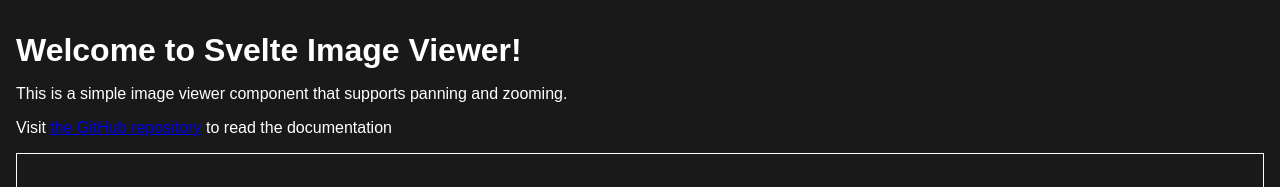
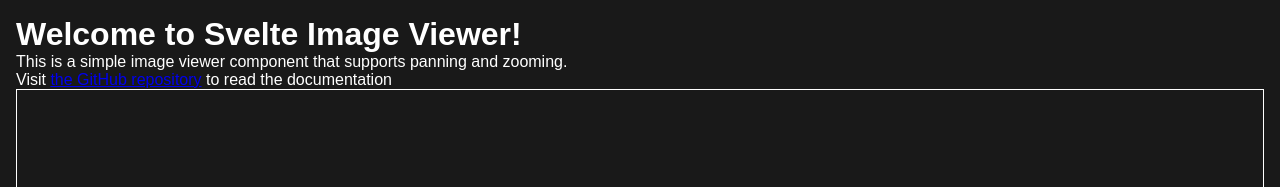
Before and after one commit to abdelfattahradwan/svelte-image-viewer, a SvelteKit app: page / in a window 1280 px wide. Shown: the top 187 px of the page. Built offline with nearby package versions, Linux system fonts and the light colour scheme.

Commit message:
style: enhance layout and spacing

```diff
--- a/src/app.css
+++ b/src/app.css
@@ -14,11 +14,17 @@
   padding: 1rem;
 }
 
+main {
+  display: flex;
+  flex-direction: column;
+  gap: 1rem;
+}
+
 h1 {
   font-size: 2rem;
-  margin: 1rem 0;
+  margin: 0;
 }
 
 p {
-  margin: 1rem 0;
+  margin: 0;
 }
```
